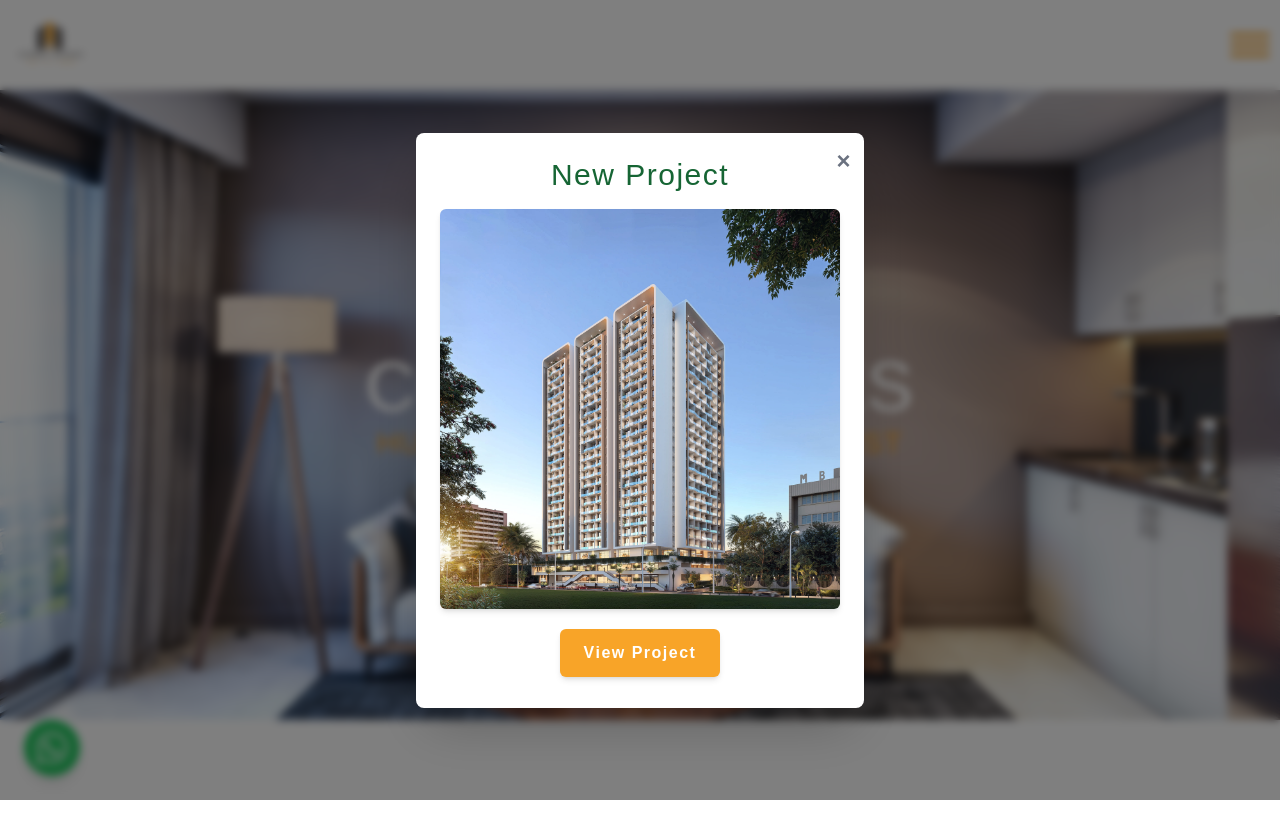
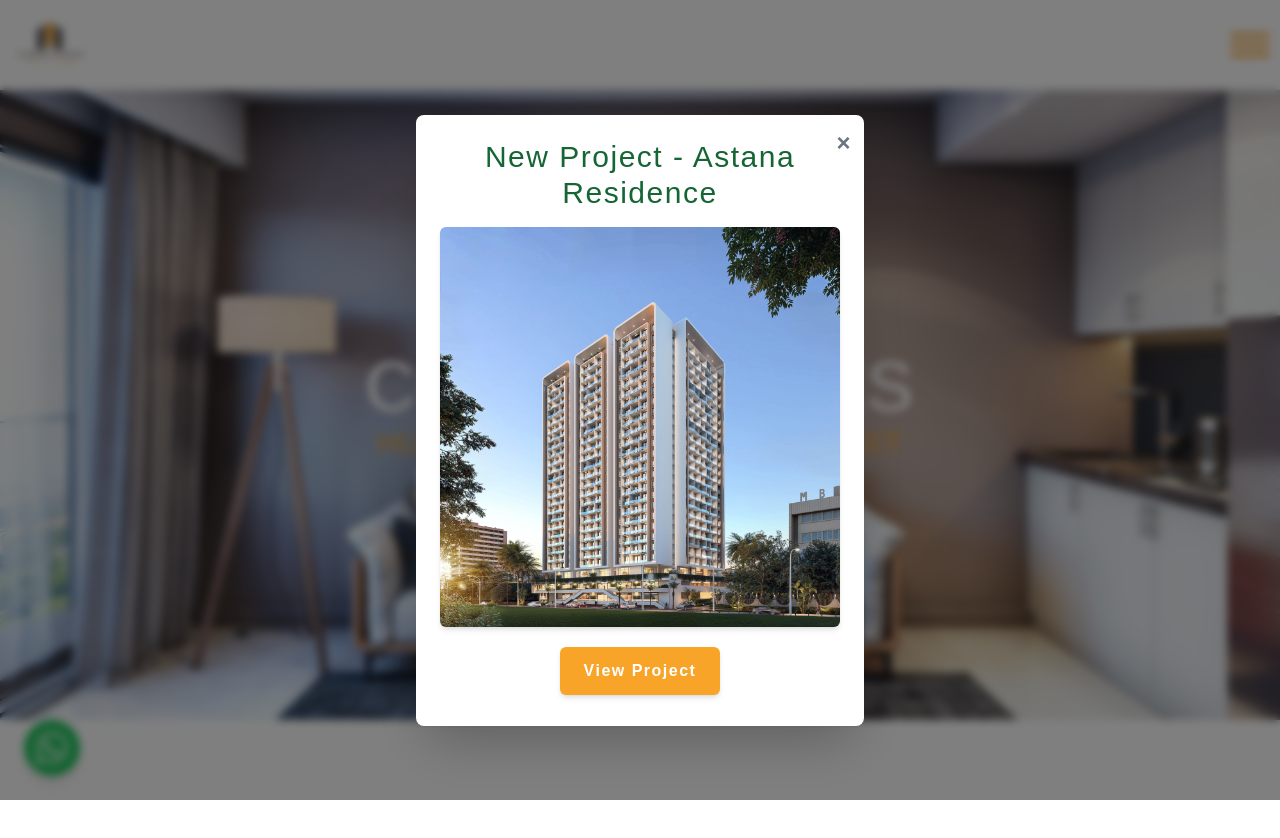
Before and after one commit to olingomaxwell1999/comex, a Next.js app: page / in a window 1280 px wide. Shown: the top 838 px of the page. Built offline with nearby package versions, Linux system fonts and the light colour scheme; a web font is replaced by a local one.

Commit message:
Update PopupModal title and link for Astana Residence project

```diff
--- a/src/app/components/PopupModal.jsx
+++ b/src/app/components/PopupModal.jsx
@@ -35,19 +35,19 @@ export default function PopupModal() {
 
           <div className="p-6 text-center">
             <h2 className="text-2xl md:text-3xl font-extrabold text-green-800 mb-4">
-              New Project
+              New Project - Astana Residence
             </h2>
 
             <Image
               src={astanaresidence}
               alt="New Project"
-              width={500}
-              height={300}
+              width={250}
+              height={150}
               className="w-full h-auto rounded-md mb-5 shadow-md"
             />
 
             <Link
-              href=""
+              href="https://www.astanaresidence.com/"
               target="_blank"
               className="inline-block px-6 py-3 bg-[#f8a428] hover:bg-green-800 text-white font-semibold rounded-md shadow-md hover:shadow-lg transition duration-300"
             >
```
